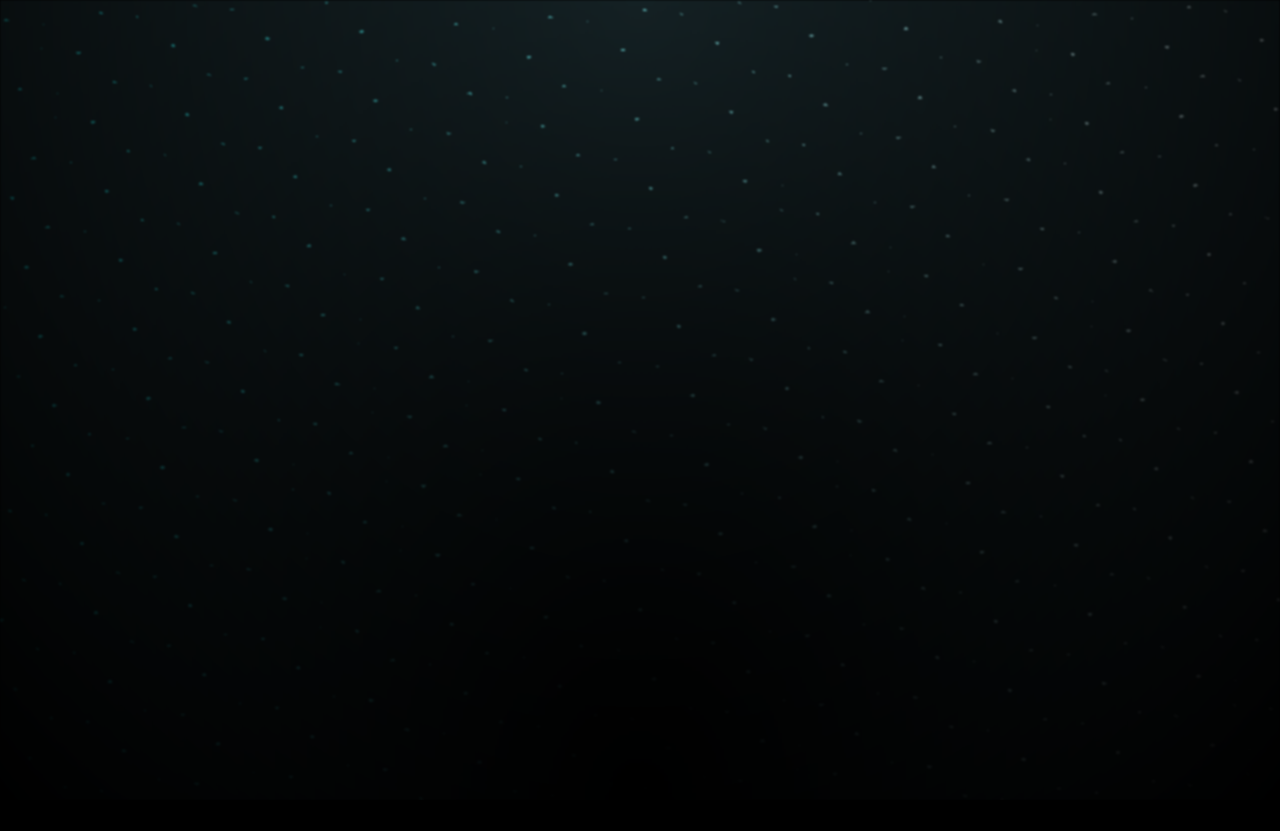
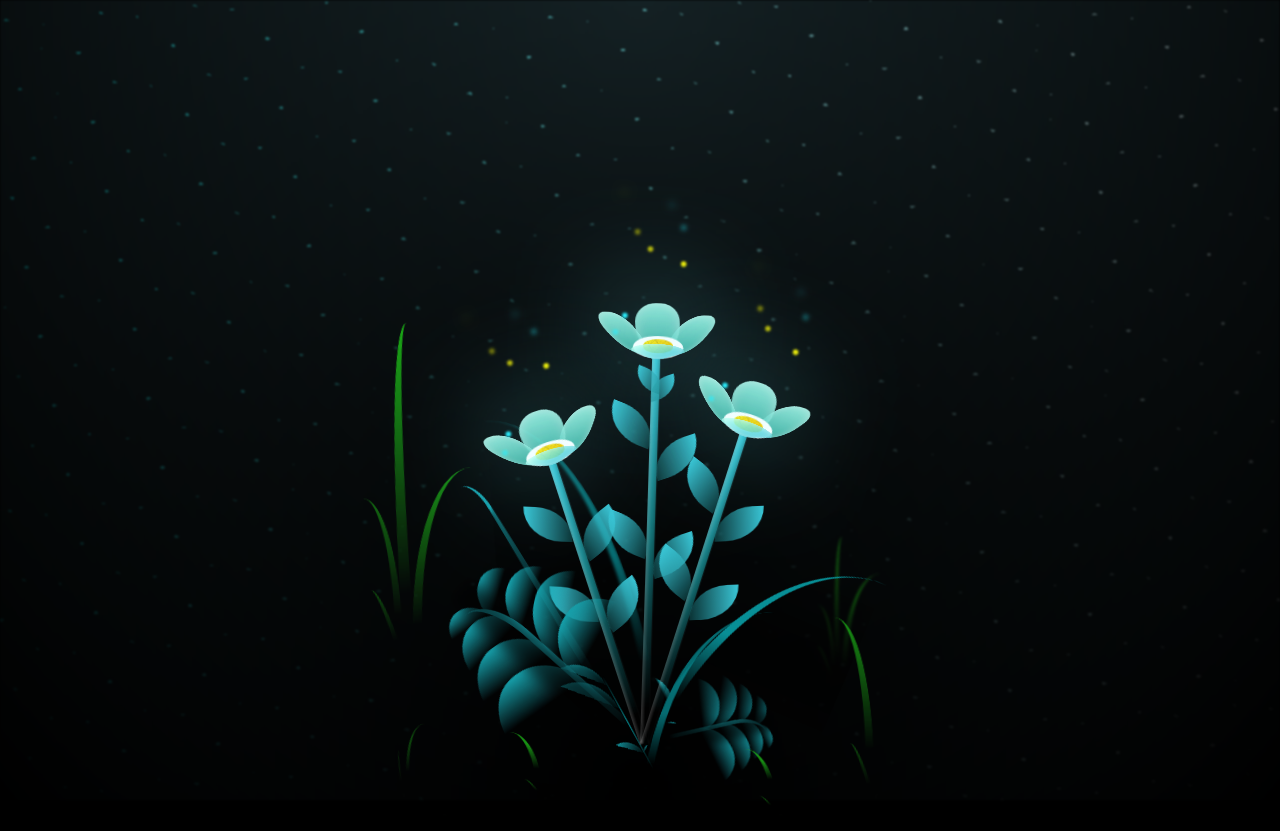
Before and after one commit to yetyplays/Sorry-Pam, a plain HTML site: page flower.html in a window 1280 px wide. Before the commit the page ends 800 px from the top, so only its background shows below. Drawn offline with Linux system fonts and the light colour scheme; files that its build step writes are made by us from their sources.

Commit message:
Update flower.html

```diff
--- a/flower.html
+++ b/flower.html
@@ -4,7 +4,7 @@
   <meta charset="UTF-8">
   <meta name="viewport" content="width=device-width, initial-scale=1.0">
   <title>Document</title>
-  <link rel="stylesheet" href="style/style.css">
+  <link rel="stylesheet" href="style.css">
 </head>
 <body>
   <a href="https://www.youtube.com/watch?v=a51rGbpttXo">
@@ -311,6 +311,6 @@
   </a>
 
 
-    <script src="javascript/javascript.js"></script>
+    <script src="javascript.js"></script>
 </body>
 </html>
```
